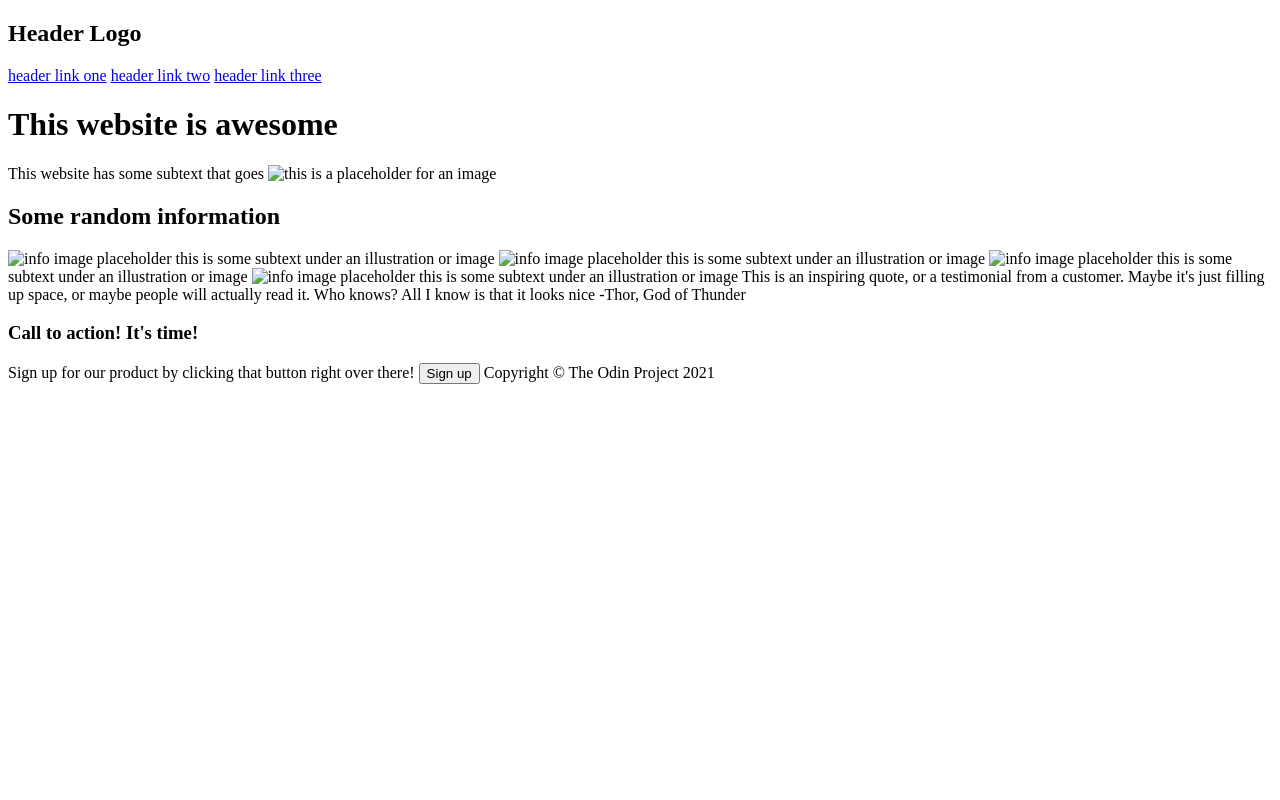
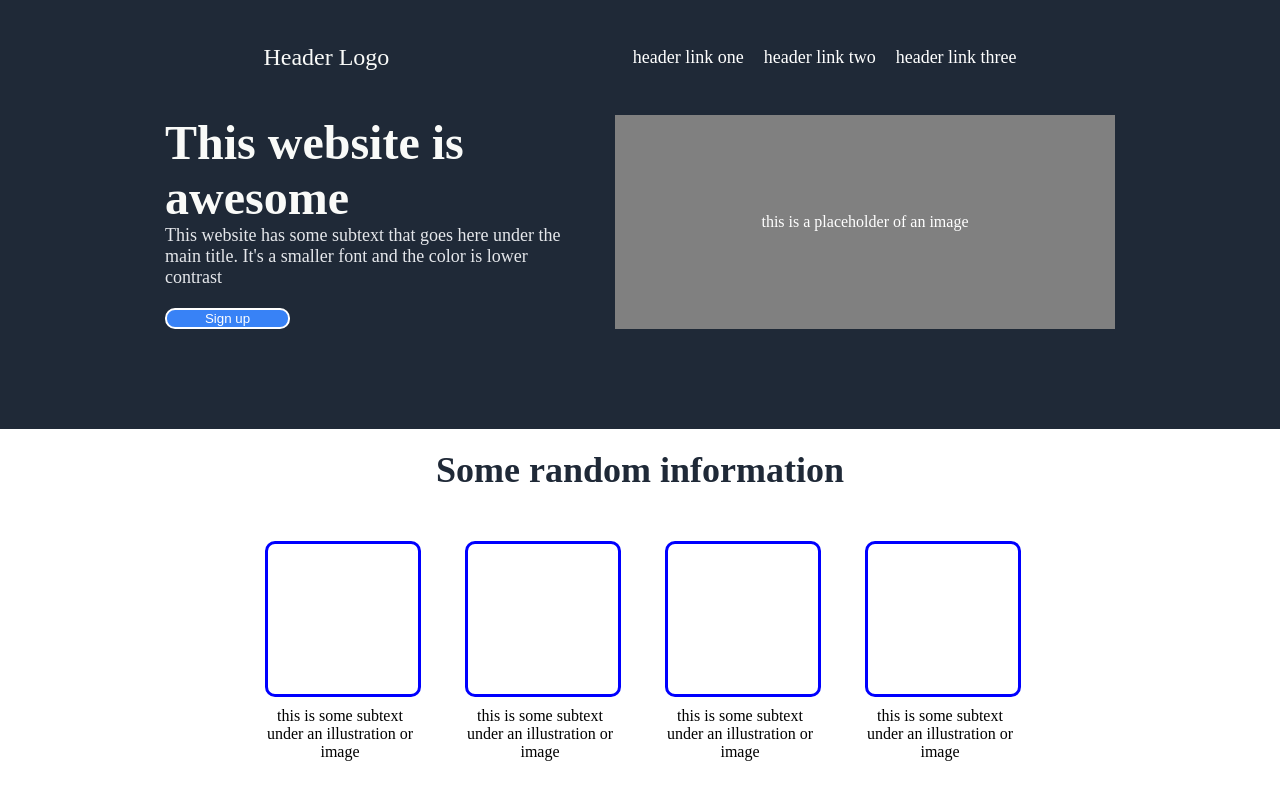
Before and after one commit to ejun95/odin-landing-page, a plain HTML site: page index.html in a window 1280 px wide. Shown: the top 800 px of the page. Drawn offline with Linux system fonts and the light colour scheme.

Commit message:
Add CSS to webpage to match design layout

```diff
--- a/index.html
+++ b/index.html
@@ -3,34 +3,81 @@
   <head>
     <meta charset="UTF-8">
     <title>Landing Page</title>
+    <link rel="stylesheet" href="style.css"/>
   </head>
+
   <body>
-    <h2>Header Logo</h1>
+    <div class="header">
+      <p>Header Logo</p>
+      <div class="header-links">
         <a href="#">header link one</a>
         <a href="#">header link two</a>
         <a href="#">header link three</a>
+      </div>
+    </div>
 
-      <h1> This website is awesome</h1>
-      <span> This website has some subtext that goes </span>
-      <img src="#" alt="this is a placeholder for an image"/>
+    <div class="hero">
+      <div class="hero-text">
+        <div class="hero-header">This website is awesome</div>
+        <span> This website has some subtext that goes here under the main title. It's a smaller font and the color is lower contrast</span>
+        <button class="sign-up">Sign up</button>
+      </div>
+      <div class=" hero-img">
+        <span>this is a placeholder of an image</span>
+      </div>
+    </div>
+      <!-- <img src="#" alt="this is a placeholder for an image"/> -->
+    </div>
 
-      <h2>Some random information</h2>
-      <img src="#" alt="info image placeholder"/>
+    <div class="info">
+      <div class="info-header">Some random information</div>
+      <div class="cards">
+        <div class="card">
+          <div class="square">
+          </div>
+          <!-- <img src="#" alt="info image placeholder"/> -->
           <span>this is some subtext under an illustration or image</span>
-      <img src="#" alt="info image placeholder"/>
+        </div>
+        <div class="card">
+          <div class="square">
+          </div>
+          <!-- <img src="#" alt="info image placeholder"/> -->
           <span>this is some subtext under an illustration or image</span>
-      <img src="#" alt="info image placeholder"/>
+        </div>
+        <div class="card">
+          <div class="square">
+          </div>
+          <!-- <img src="#" alt="info image placeholder"/> -->
         <span>this is some subtext under an illustration or image</span>
-      <img src="#" alt="info image placeholder"/>
+        </div>
+        <div class="card">
+          <div class="square">
+          </div>
+          <!-- <img src="#" alt="info image placeholder"/> -->
         <span>this is some subtext under an illustration or image</span>
+        </div>
+      </div>
+    </div>
 
-      <span>This is an inspiring quote, or a testimonial from a customer. Maybe it's just filling up space, or maybe people will actually read it. Who knows? All I know is that it looks nice</span>
-      <span>-Thor, God of Thunder</span>
+    <div class="container">
+      <div class="testimonial">
+        <div class="quote">This is an inspiring quote, or a testimonial from a customer. Maybe it's just filling up space, or maybe people will actually read it. Who knows? All I know is that it looks nice</div>
+        <div class="quoted">-Thor, God of Thunder</div>
+      </div>
+    </div>
 
-      <h3>Call to action! It's time!</h3>
-      <span>Sign up for our product by clicking that button right over there!</span>
-      <button>Sign up</button>
+    <div class="call-to-action">
+      <div class="modal">
+        <div class="modal-content">
+          <div class="cta-header">Call to action! It's time!</div>
+          <div class="cta-text">Sign up for our product by clicking that button right over there!</div>
+        </div>
+      <button class="sign-up">Sign up</button>
+      </div>
+    </div>
 
-      <span>Copyright © The Odin Project 2021</span>
+    <div class="footer">
+      <p>Copyright © The Odin Project 2021</p>
+    </div>
   </body>
 </html>
--- a/style.css
+++ b/style.css
@@ -0,0 +1,194 @@
+body {
+  display: flex;
+  flex-direction: column;
+  margin: 0;
+}
+
+/* Page header section */
+.header, .hero {
+  background-color: #1f2937;
+  color: white;
+}
+
+.header {
+  display: flex;
+  justify-content: space-evenly;
+  align-items: center;
+  padding: 20px;
+  font-size: 24px;
+  color: #f9faf8;
+}
+
+
+.header-links {
+  display: flex;
+  gap: 20px;
+  font-size: 18px;
+  color: #e5e7eb;
+}
+
+a {
+  text-decoration: none;
+  color: white;
+}
+
+/* Hero section */
+
+.hero {
+  display: flex;
+  flex-direction: row;
+  justify-content: center;
+  margin-bottom: 20px;
+  padding-bottom: 100px;
+  gap: 50px;
+}
+
+.hero-text {
+  display: flex;
+  flex-direction: column;
+  justify-content: center;
+  flex-wrap: wrap;
+  width: 400px;
+}
+
+.hero-header {
+  font-size: 48px;
+  color:#f9faf8;
+  font-weight:bolder;
+}
+
+.hero-text span {
+  color: #e5e7eb;
+  font-size: 18px;
+  padding-bottom: 20px;
+}
+
+.hero-img {
+  background-color: gray;
+  display: flex;
+  justify-content: center;
+  align-items: center;
+  width: 500px;
+}
+
+/* Info section */
+
+.info {
+  display: flex;
+  flex-direction: column;
+  justify-content: center;
+  align-items: center;
+  padding-bottom: 150px;
+}
+
+.info-header {
+  font-size: 36px;
+  font-weight: bolder;
+  color:#1f2937;
+  padding-bottom: 50px;
+}
+
+.cards {
+  display: flex;
+  flex-direction: row;
+  flex-wrap: wrap;
+  gap: 50px;
+}
+
+.card {
+  max-width: 150px;
+  justify-content: center;
+  align-items: center;
+  text-align: center;
+}
+
+.square {
+  display: flex;
+  justify-content: center;
+  align-items: center;
+  border: 3px solid blue;
+  border-radius: 10px;
+  width: 150px;
+  height: 150px;
+  margin-bottom: 10px;
+}
+
+/* Testimonial section */
+
+.container {
+  display: flex;
+  height: 500px;
+  background-color: #e5e7eb;
+  align-items: center;
+  justify-content: center;
+}
+
+.testimonial {
+  display: flex;
+  flex-direction: column;
+}
+
+.quote {
+  font-size: 36px;
+  width: 800px;
+  font-style:italic;
+}
+
+.quoted {
+  display: flex;
+  font-weight: bolder;
+  justify-content: flex-end;
+}
+
+/* Call to action section */
+
+.call-to-action {
+  display: flex;
+  flex-direction: row;
+  justify-content: center;
+  align-items: center;
+  height: 300px;
+}
+
+.modal {
+  display: flex;
+  background-color: #3882f6;
+  color: white;
+  padding: 50px 100px;
+  border-radius: 10px;
+  gap: 400px;
+}
+
+.modal-content {
+  display: flex;
+  flex-direction: column;
+}
+
+.cta-header {
+  font-size: 24px;
+  font-weight: bolder;
+}
+
+.sign-up {
+  display: flex;
+  justify-content: center;
+  align-items: center;
+  width: 125px;
+  border-radius: 10px;
+  background-color: #3882f6;
+  border: 2px solid white;
+  color: white;
+}
+
+/* Footer section */
+
+.footer {
+  display: flex;
+  justify-content: center;
+  align-items: center;
+  margin: 0;
+  padding: 0;
+  color:white;
+  background-color: #1f2937;
+  height: 100px;
+}
```
Lines whose indentation alone changed are shown as unchanged.
